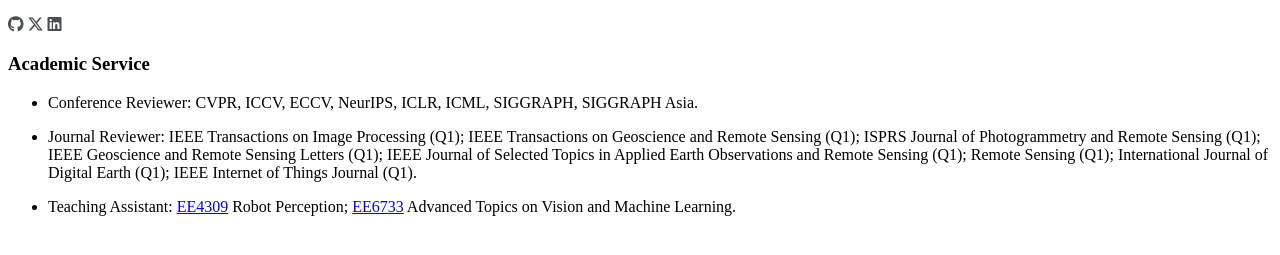
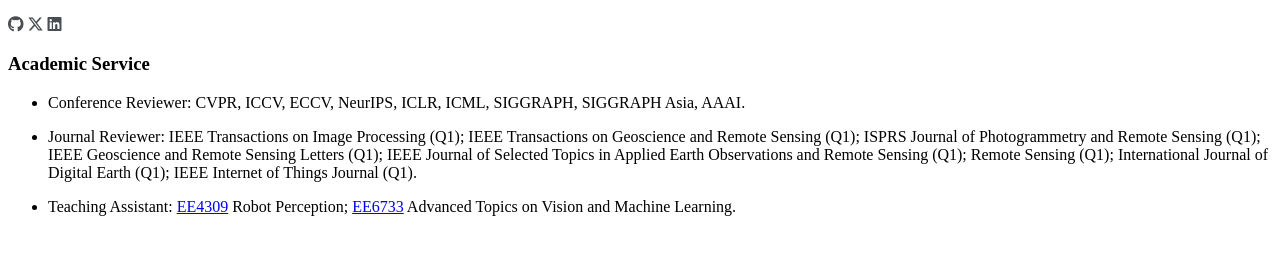
Before and after one commit to ruizhaocv/ruizhaocv.github.io, a Jekyll site: the page built from _pages/includes/academic_service.md, in a window 1280 px wide. Shown: the part 375-630 px from the top of the page. Built offline with Jekyll 4.4.1, drawn with Linux system fonts in a browser that asks for light colours; nearby versions of some CDN libraries; some web fonts are replaced; our own code applies the rules of GitHub Pages for plain Markdown files; a style sheet for code colours, icons or effects is not loaded.

Commit message:
Update academic_service.md

```diff
--- a/_pages/includes/academic_service.md
+++ b/_pages/includes/academic_service.md
@@ -1,6 +1,6 @@
 
 # Academic Service
-- Conference Reviewer: CVPR, ICCV, ECCV, NeurIPS, ICLR, ICML, SIGGRAPH, SIGGRAPH Asia.
+- Conference Reviewer: CVPR, ICCV, ECCV, NeurIPS, ICLR, ICML, SIGGRAPH, SIGGRAPH Asia, AAAI.
 
 - Journal Reviewer:
 IEEE Transactions on Image Processing (Q1);
```
